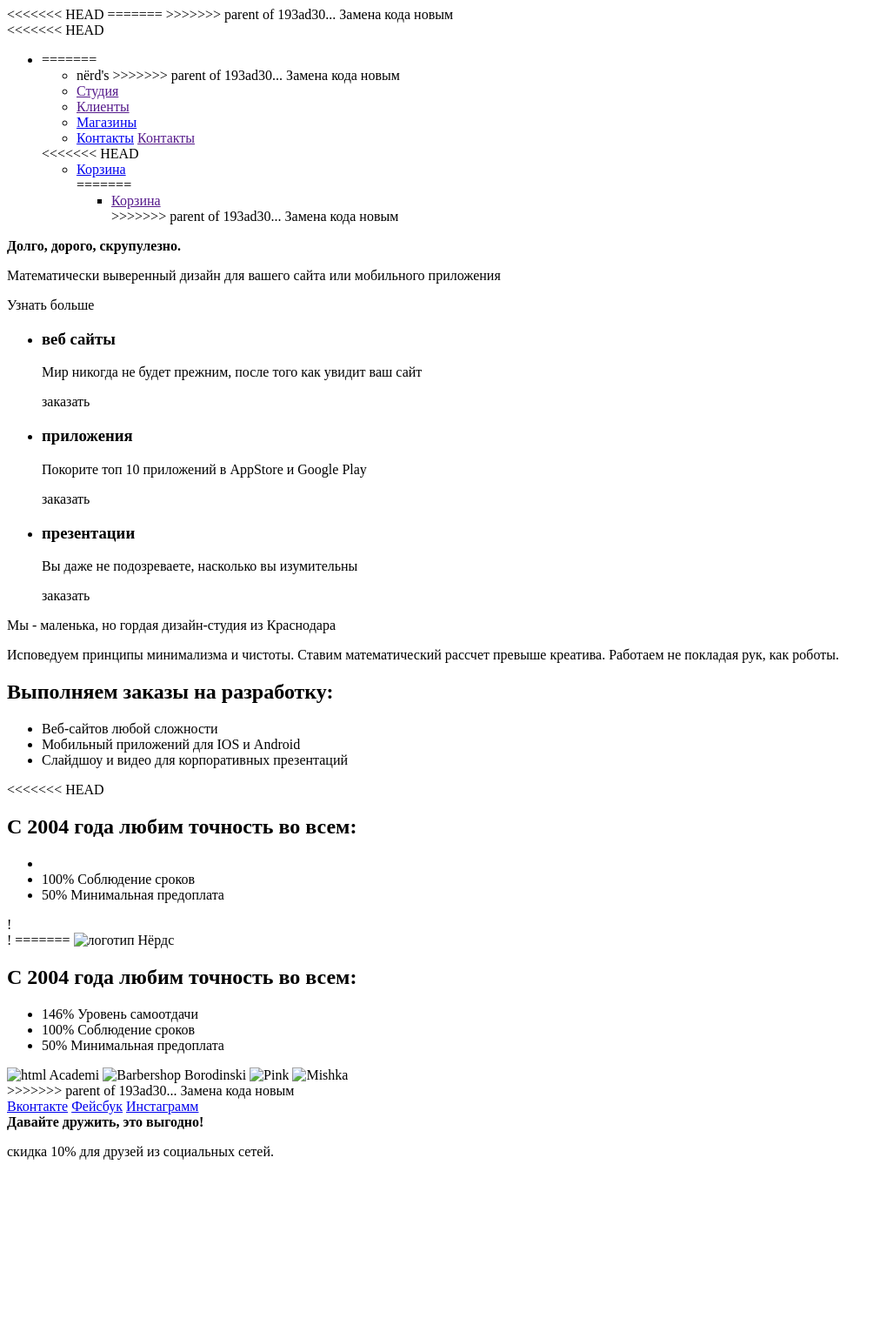
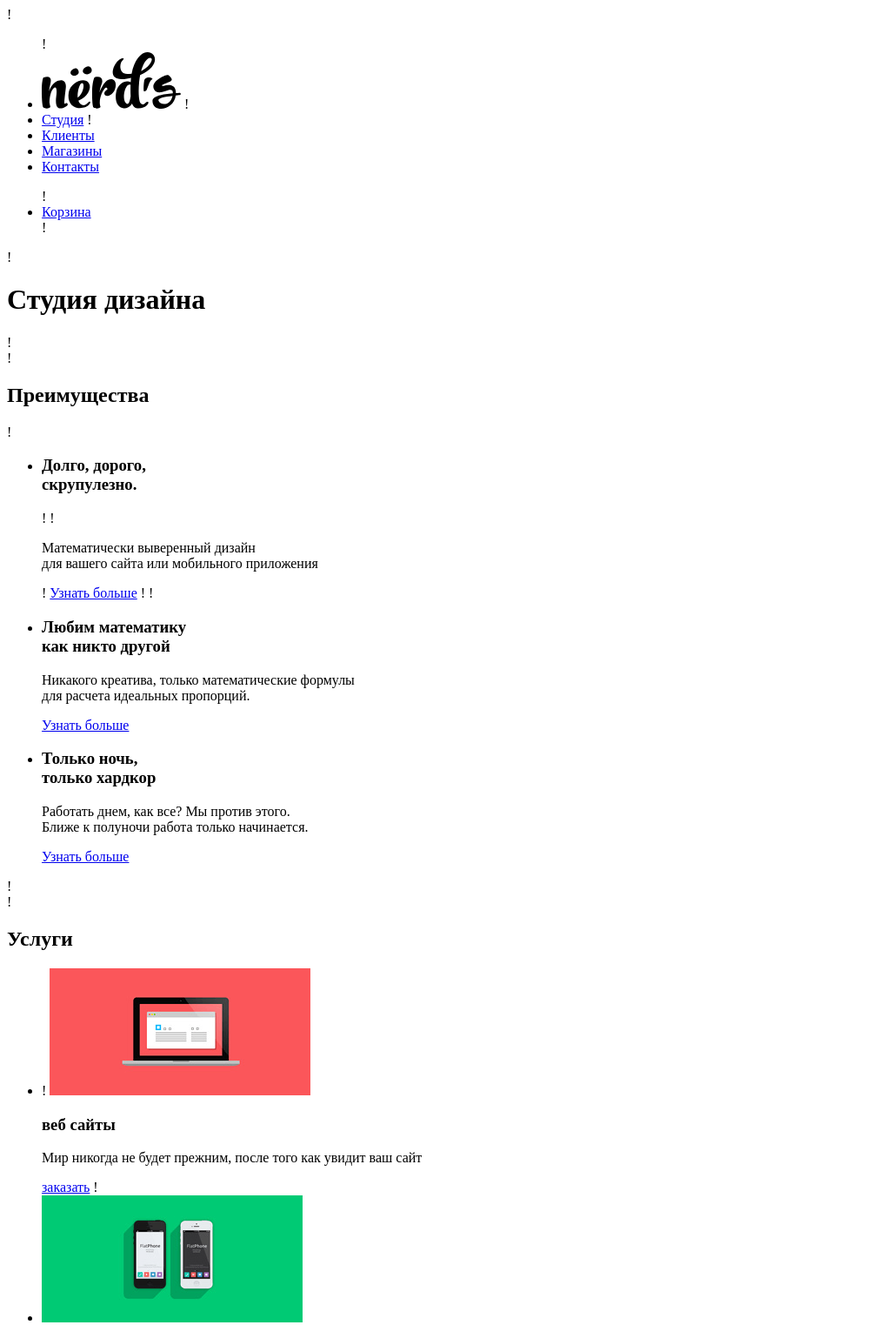
Before and after one commit to Andrey-0902/1080593-nerds-25, a plain HTML site: page index.html in a window 1280 px wide. Shown: the top 1523 px of the page at 87% size, without its empty margins (0-1019 px from the left). Before the commit the page ends 1349 px from the top, so only its background shows below. Drawn offline with Linux system fonts and the light colour scheme.

Commit message:
Вставляет контентные изображения в проект

```diff
--- a/index.html
+++ b/index.html
@@ -1,83 +1,94 @@
 <!DOCTYPE html>
 <html lang=ru>
   <head>
-<<<<<<< HEAD
     <meta charset="UTF-8">
-    <title>Главная страница студии Нердс</title>
-=======
-    <meta charset="UTF8">
-    <title>Нёрдс</title>
->>>>>>> parent of 193ad30... Замена кода новым
+    <title>Главная страница студии Нердс</title> <!-- Главная страница студии Нердс-->!
   </head>
   <body>
     <header class="site-header">
       <nav class="header-nav">
-<<<<<<< HEAD
-        <ul class="site-navigation">
+        <ul class="site-navigation"> <!-- Класс не может содержать пробел, поэтому нужно писать через дефис-->!
           <li>
-=======
-        <ul class="site navigation">
-          <li>
-            <a>nёrd's</a>
->>>>>>> parent of 193ad30... Замена кода новым
+            <a><img src="img/nerds-logo.svg" width="160" height="65" alt="Логотип nerds"></a> <!-- Внутри логотип, а логотип принято делать картинкой-->!
           </li>
           <li>
-            <a href="">Студия</a>
+            <a href="#">Студия</a> <!-- Принято ставить заглушки(href='#'), если ссылка никуда не ведет пока что-->!
           </li>
           <li>
-            <a href="">Клиенты</a>
+            <a href="#">Клиенты</a>
           </li>
           <li>
             <a href="catalog.html">Магазины</a>
           </li>
           <li>
             <a href="#">Контакты</a>
-            <a href="">Контакты</a>
           </li>
         </ul>
-<<<<<<< HEAD
-        <ul class="user-navigation">
+        <ul class="user-navigation"> <!-- Класс не может содержать пробел, поэтому нужно писать через дефис-->!
           <li>
             <a href="#">Корзина</a>
-          </li>
-=======
-        <ul class="user navigation">
-          <li>
-            <a href="">Корзина</a>
-            </li>
->>>>>>> parent of 193ad30... Замена кода новым
+          </li> <!-- Отступ-->!
         </ul>
       </nav>
     </header>
+    <!--https://up.htmlacademy.ru/htmlcss/25/examples_br Посмотри тут, куда можно вставить несчастный br. Есть еще места для них, кроме указанных-->!
     <main class="site-main">
-      <section class="xxx"> <!--Не знаю какой класс выбрать-->
-      <b>Долго, дорого, скрупулезно.</b>
-      <p>Математически выверенный дизайн для вашего сайта или мобильного приложения</p>
-      <a class="button">Узнать больше</a>
-    </section>
-    <section class="service">
+      <h1>Студия дизайна</h1>
+      <!-- Нужен главный заголовок страницы для страницы(h1) -->!
+      <section class="slider">  <!--Это слайдер, поэтому slider подойдет-->!
+        <h2>Преимущества</h2>
+        <!-- В каждоц секции должен быть заголовок h2. Если заголовка нет по макету, то надо его придумать, а потом спрятать через css-->!
         <ul>
           <li>
+            <h3>Долго, дорого,<br>
+            скрупулезно.</h3> <!-- Там в разметке еще есть два слайда, так что это список. !!! Кстати, это заголовок(h3). !!! Ни к чему тут текст не призывает-->! <!--Отступ-->!
+            <p>Математически выверенный дизайн<br>
+            для вашего сайта или мобильного приложения</p> <!--Отступ-->!
+            <a href="#" class="button">Узнать больше</a> <!-- Заглушка-->! <!--Отступ-->!
+          </li>
+          <li>
+            <h3>Любим математику<br>
+            как никто другой</h3>
+            <p>Никакого креатива, только математические формулы<br>
+            для расчета идеальных пропорций.</p>
+            <a href="#" class="button">Узнать больше</a>
+          </li>
+          <li>
+            <h3>Только ночь,<br>
+            только хардкор</h3>
+            <p>Работать днем, как все? Мы против этого.<br>
+            Ближе к полуночи работа только начинается.</p>
+            <a href="#" class="button">Узнать больше</a>
+          </li>
+        </ul>
+      </section> <!--Отступ-->!
+      <section class="services"> <!-- Лучше services, т.к. услуга не одна-->!
+        <h2>Услуги</h2>
+        <ul>
+          <li> <!-- В разметке каждой услуги не хватает картинки, т.к. это все же контентное изображение-->!
+            <img src="img/illustration-1.png" width="300" height="146" alt="Сайт">
             <h3>веб сайты</h3>
             <p>Мир никогда не будет прежним, после того как увидит ваш сайт</p>
-          <a class="button">заказать</a>
+            <a href="#" class="button">заказать</a> <!-- Заглушка-->!
           </li>
           <li>
+            <img src="img/illustration-2.png" width="300" height="146" alt="Смартфоны">
             <h3>приложения</h3>
             <p>Покорите топ 10 приложений в AppStore и Google Play</p>
-          <a class="button">заказать</a>
+            <a href="#" class="button">заказать</a> <!-- Заглушка-->!
           </li>
           <li>
+            <img src="img/illustration-3.png" width="300" height="146" alt="Мультимедийная доска">
             <h3>презентации</h3>
             <p>Вы даже не подозреваете, насколько вы изумительны</p>
-          <a class="button">заказать</a>
+            <a href="#" class="button">заказать</a> <!-- Заглушка-->!
           </li>
         </ul>
       </section>
-    <section class="xxx2"> <!--Не знаю какой класс выбрать 2-->
-      <p>Мы - маленька, но гордая дизайн-студия из Краснодара</p>
+      <section class="xxx2"> <!-- Это информация(описание студии) можно назвать info, description-->
+        <p>Мы - маленька, но гордая дизайн-студия из Краснодара</p> <!-- МаленькаЯ(опечатка), текст лучше напрямую копировать из макета--> <!-- В лекциях это делают тегом b-->
         <p>Исповедуем принципы минимализма и чистоты. Ставим математический рассчет превыше креатива. Работаем не покладая рук, как роботы.</p>
-      <h2>Выполняем заказы на разработку:</h2>
+        <h2>Выполняем заказы на разработку:</h2> <!-- Больше похоже на обычный p. А h2 с примерным текстом "Информация о стулии Нердс" надо добавить и скрыть-->
         <ul>
           <li>
             Веб-сайтов любой сложности
@@ -91,7 +102,7 @@
         </ul>
       </section>
       <section class="features">
-<<<<<<< HEAD
+        <img src="nerds-illustration.png" width="360" height="208" alt="логотип Нёрдс"> <!-- Хорошо было бы задавать картинкам width, height атрибуты-->!
         <h2>С 2004 года любим точность во всем:</h2> <!-- больше похоже на p-->
         <ul> <!-- Это надо сделать таблицей,
         <table>
@@ -117,33 +128,15 @@
           </li>
         </ul>  <!--Отступы-->!
       </section>
-      <section class="xxx3"> <!-- нет h2, назвать можно logos, links, partners-->
+      <section class="xxx3"> <!-- нет h2 !!!, назвать можно logos, links, partners-->
+        <img src="logo-1.png" width="199" height="68" alt="html Academi"> <!--Это ссылка--> <!--К тому же это список-->
+        <img src="logo-2.png" width="209" height="87" alt="Barbershop Borodinski"> <!-- width, height-->
+        <img src="logo-3.png" width="185" height="52" alt="Pink">
+        <img src="logo-4.png" width="173" height="84" alt="Mishka">
       </section> <!--Отступы-->!
-=======
-       <img src="" alt="логотип Нёрдс">
-       <h2>С 2004 года любим точность во всем:</h2>
-       <ul>
-         <li>
-           146% Уровень самоотдачи
-         </li>
-         <li>
-           100% Соблюдение сроков
-         </li>
-         <li>
-           50% Минимальная предоплата
-         </li>
-       </ul>
-       </section>
-       <section class="xxx3"> <!--Может подойдет класс "Примеры работ" но я не знаю, как коротко его обозвать по английски-->
-        <img src="" alt="html Academi">
-        <img src="" alt="Barbershop Borodinski">
-        <img src="" alt="Pink">
-        <img src="" alt="Mishka">
-        </section>
->>>>>>> parent of 193ad30... Замена кода новым
     </main>
     <footer class="site-footer">
-      <div class="social footer">
+      <div class="social footer"> <!-- Это список ссылок-->
         <a class="social button" href="#">Вконтакте</a>
         <a class="social button" href="#">Фейсбук</a>
         <a class="social button" href="#">Инстаграмм</a>
```
Also changed, not shown: catalog.html (+7 -7 lines), img/img-catalog/img-aplus.jpg (added), img/img-catalog/img-barbershop.jpg (added), img/img-catalog/img-kvast.jpg (added), img/img-catalog/img-mishka.jpg (added), img/img-catalog/img-pink.jpg (added), img/img-catalog/img-sedona.jpg (added). Lines whose indentation alone changed are shown as unchanged.
